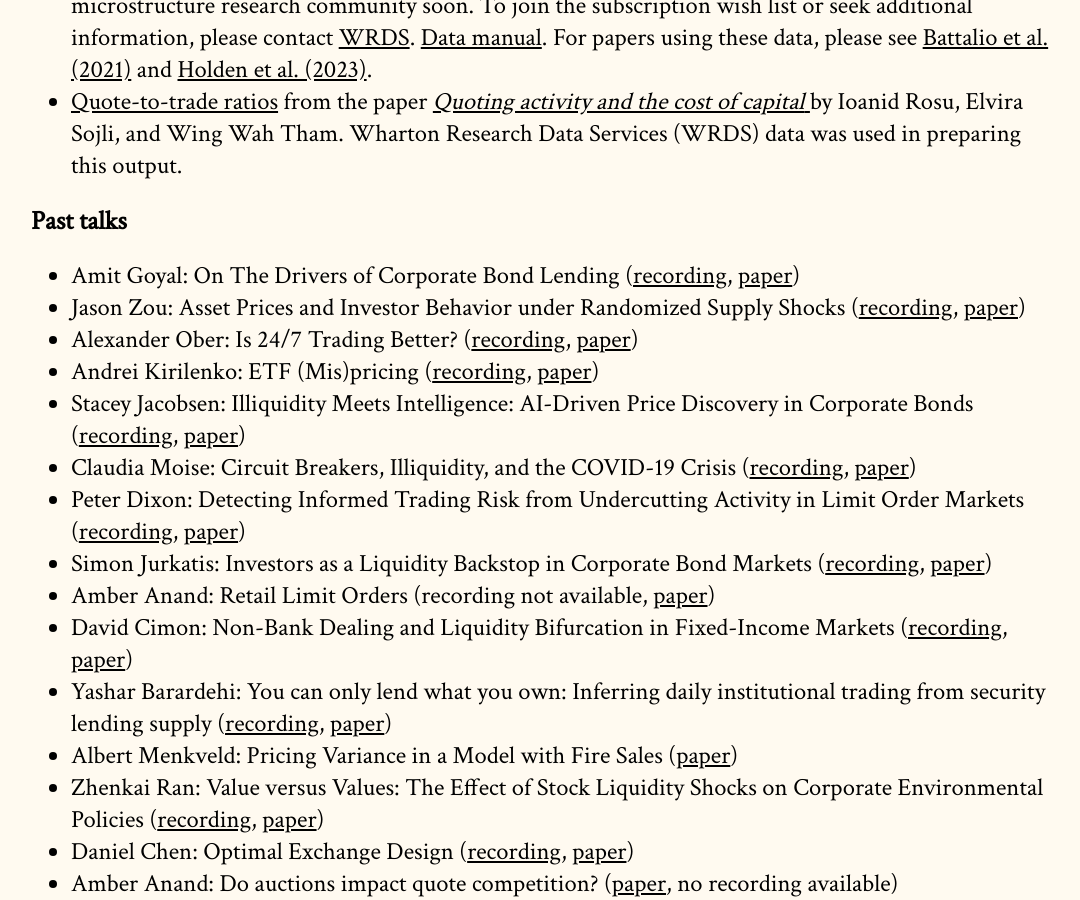
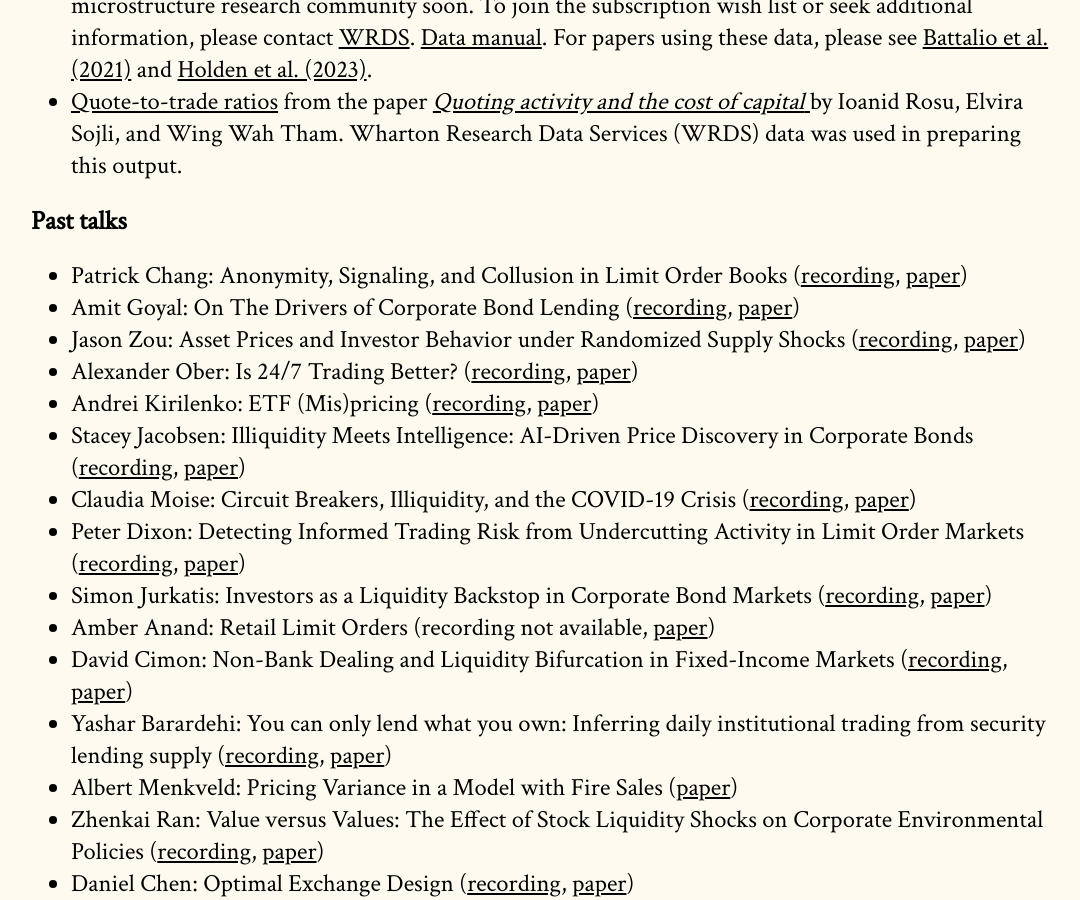
Before and after one commit to cpfiffer/microstructure.exchange, a Jekyll site: the page built from index.md, in a window 1280 px wide and 900 px high, scrolled down 3233 px. Shown: the whole window, without its empty margins (97-1177 px from the left). Built offline with Jekyll 4.4.1, drawn with Linux system fonts in a browser that asks for light colours; some web fonts are replaced.

Commit message:
Update index.md

```diff
--- a/index.md
+++ b/index.md
@@ -73,6 +73,7 @@ The Microstructure Exchange will host resources, tools, and data for microstruct
 - [Quote-to-trade ratios](https://drive.google.com/file/d/1H8wMvA_59-N5Y_xiDPGTbpBsX5BFwOIV/view) from the paper [_Quoting activity and the cost of capital_ ](https://papers.ssrn.com/sol3/papers.cfm?abstract_id=3005928) by Ioanid Rosu, Elvira Sojli, and Wing Wah Tham. Wharton Research Data Services (WRDS) data was used in preparing this output.
 
 ## Past talks
+- Patrick Chang: Anonymity, Signaling, and Collusion in Limit Order Books ([recording](https://youtu.be/PZ0jGTwhGCM), [paper](https://microstructure.exchange/papers/Signaling.pdf))
 - Amit Goyal: On The Drivers of Corporate Bond Lending ([recording](https://youtu.be/oZ8qg8o7kP8), [paper](https://microstructure.exchange/papers/Ownership_and_Bond_Lending.pdf))
 - Jason Zou: Asset Prices and Investor Behavior under Randomized Supply Shocks ([recording](https://www.youtube.com/watch?v=ikBC3Gx9Ho8), [paper](https://microstructure.exchange/papers/Zou_Ye.pdf))
 - Alexander Ober: Is 24/7 Trading Better? ([recording](https://youtu.be/79cGXKNoQpo), [paper](https://microstructure.exchange/papers/trading_hours.pdf))
```
